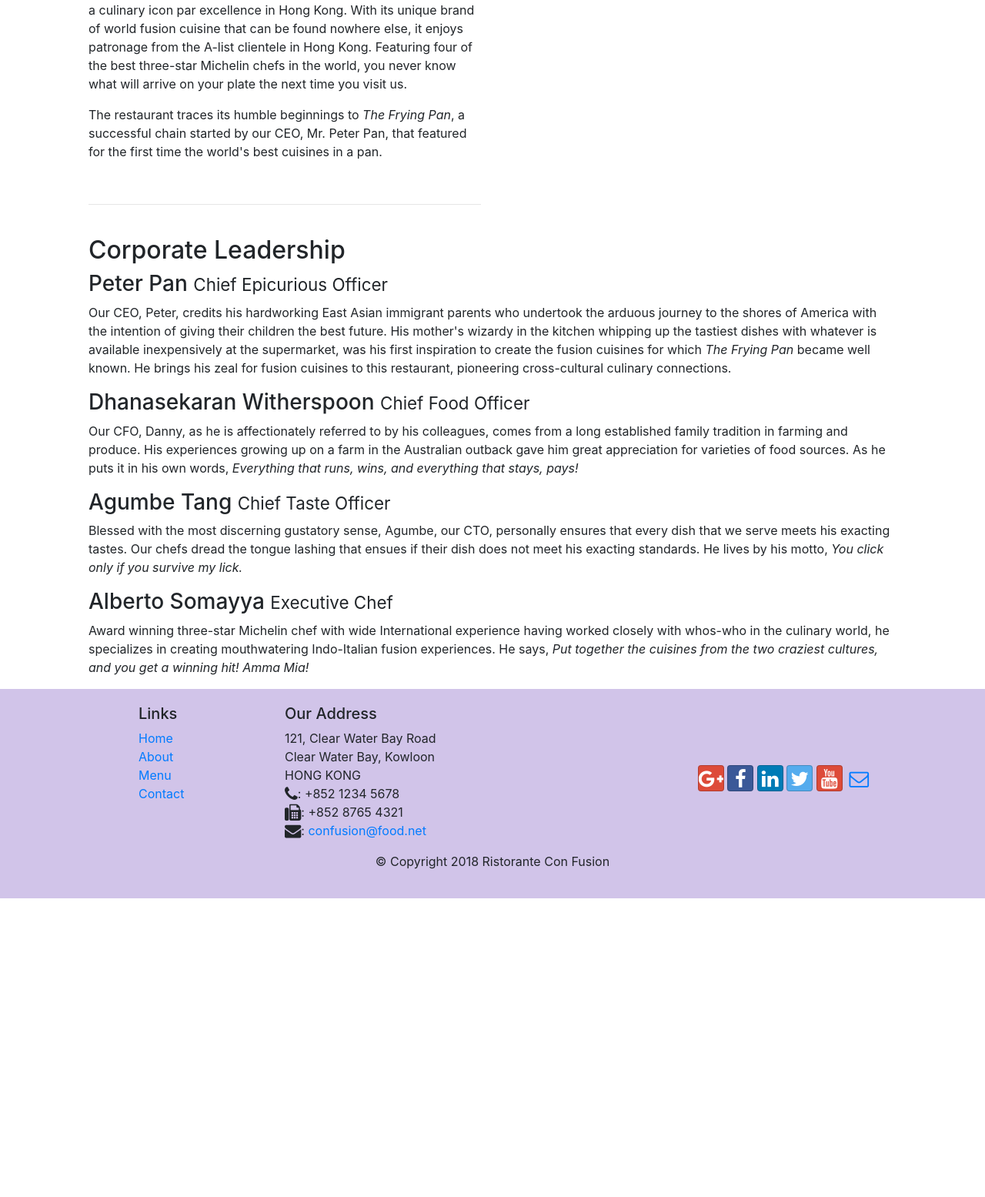
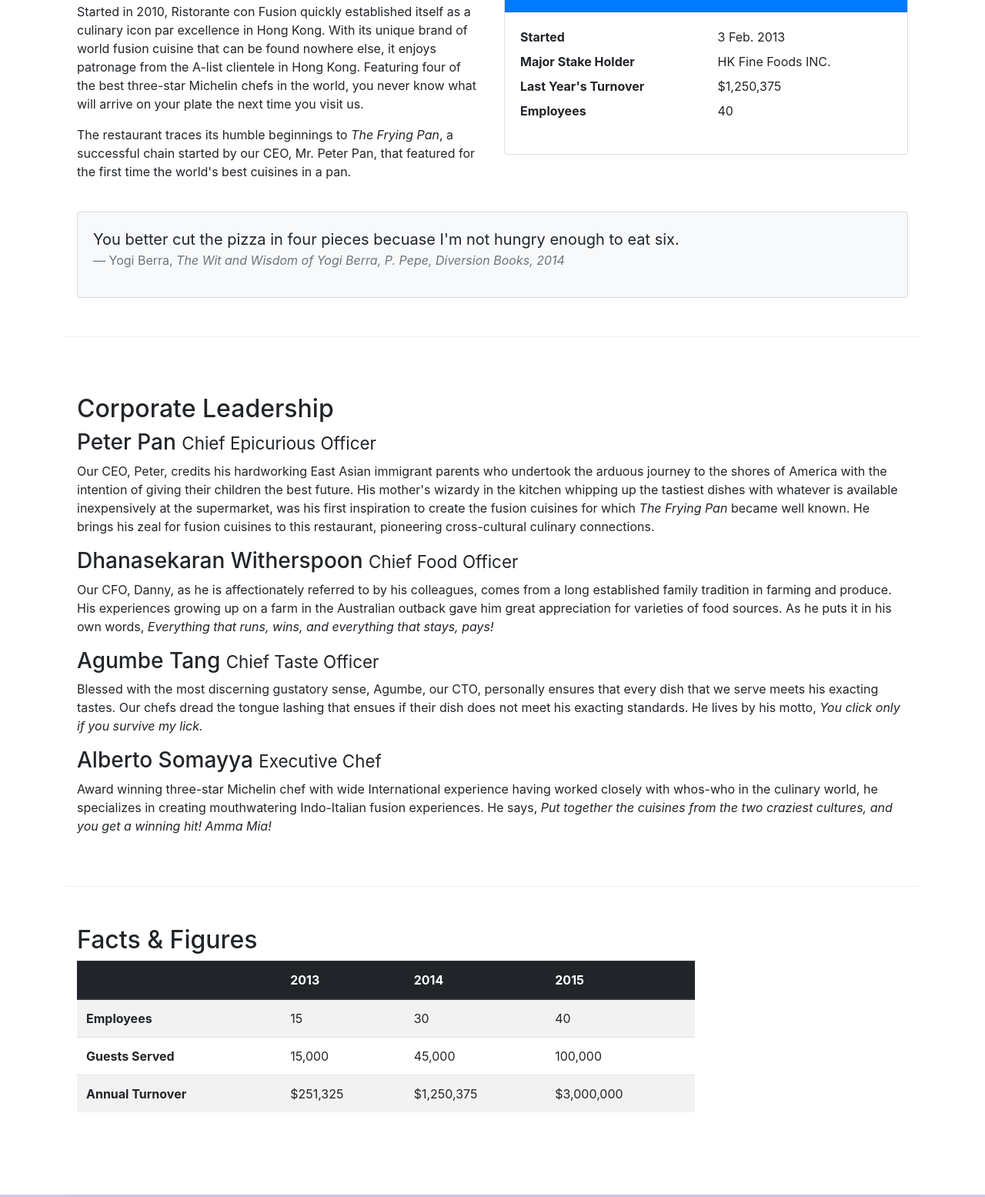
Before and after one commit to EricSyme/Bootstrap-ConFusion, a website: page aboutus.html in a window 1280 px wide. Shown: the part 558-2113 px from the top of the page at 77% size. Before the commit the page ends 1725 px from the top, so only its background shows below. Drawn offline with nearby package versions, Linux system fonts and the light colour scheme.

Commit message:
tables and cards

```diff
--- a/aboutus.html
+++ b/aboutus.html
@@ -57,21 +57,46 @@
             </div>
         </div>
 
-        <div class="container">
+        <div class="row row-content">
             <div class="col-12 col-sm-6">
-                <br>
                 <h2>Our History</h2>
                 <p>Started in 2010, Ristorante con Fusion quickly established itself as a culinary icon par excellence in Hong Kong. With its unique brand of world fusion cuisine that can be found nowhere else, it enjoys patronage from the A-list clientele in Hong Kong.  Featuring four of the best three-star Michelin chefs in the world, you never know what will arrive on your plate the next time you visit us.</p>
                 <p>The restaurant traces its humble beginnings to <em>The Frying Pan</em>, a successful chain started by our CEO, Mr. Peter Pan, that featured for the first time the world's best cuisines in a pan.</p>
                 <br>
-                <hr>
             </div>
-            <div>
+            <div class="col-sm-6">
+                <div class="card">
+                    <h3 class="card-header bg-primary text-white">Facts at a Glance</h3>
+                    <div class="card-body">
+                        <dl class="row">
+                            <dt class="col-6">Started</dt>
+                            <dd class="col-6">3 Feb. 2013</dd>
+                            <dt class="col-6">Major Stake Holder</dt>
+                            <dd class="col-6">HK Fine Foods INC.</dd>
+                            <dt class="col-6">Last Year's Turnover</dt>
+                            <dd class="col-6">$1,250,375</dd>
+                            <dt class="col-6">Employees</dt>
+                            <dd class="col-6">40</dd>
+                        </dl>
+                    </div>
+                </div>
+            </div>
+            <div class="col-12">
+                <div class="card card-body bg-light">
+                    <blockquote class="blockquote">
+                        <p class="mb-0">You better cut the pizza in four pieces becuase I'm not hungry enough to eat six.</p>
+                        <footer class="blockquote-footer">Yogi Berra,
+                            <cite title="Source Title">The Wit and Wisdom of Yogi Berra, P. Pepe, Diversion Books, 2014
+                            </cite>
+                        </footer>
+                        </footer>
+                    </blockquote>
+                </div>
             </div>
         </div>
 
 
-        <div class="container">
+        <div class="row row-content">
             <div class="col-12">
                 <br>
                 <h2>Corporate Leadership</h2>
@@ -84,6 +109,46 @@
                 <h3>Alberto Somayya <small>Executive Chef</small></h3>
                 <p  class="d-none d-sm-block">Award winning three-star Michelin chef with wide International experience having worked closely with whos-who in the culinary world, he specializes in creating mouthwatering Indo-Italian fusion experiences. He says, <em>Put together the cuisines from the two craziest cultures, and you get a winning hit! Amma Mia!</em></p>
             </div>
+       </div>
+       <div class="row row-content">
+           <div class="col-12 col-sm-9">
+               <h2>Facts &amp; Figures</h2>
+               <div class="table-responsive">
+                   <table class="table table-striped">
+                       <thead class="thead-dark">
+                           <tr>
+                               <th>&nbsp;</th>
+                               <th>2013</th>
+                               <th>2014</th>
+                               <th>2015</th>
+                           </tr>
+                       </thead>
+                       <tbody>
+                           <tr>
+                               <th>Employees</th>
+                               <td>15</td>
+                               <td>30</td>
+                               <td>40</td>
+                           </tr>
+                           <tr>
+                               <th>Guests Served</th>
+                               <td>15,000</td>
+                               <td>45,000</td>
+                               <td>100,000</td>
+                           </tr>
+                           <tr>
+                               <th>Annual Turnover</th>
+                               <td>$251,325 </td>
+                               <td>$1,250,375 </td>
+                               <td>$3,000,000 </td>
+                           </tr>
+                       </tbody>
+                   </table>
+               </div>
+           </div>
+           <div class="col-12 col-sm-3">
+
+           </div>
        </div>
 
     </div>
```
